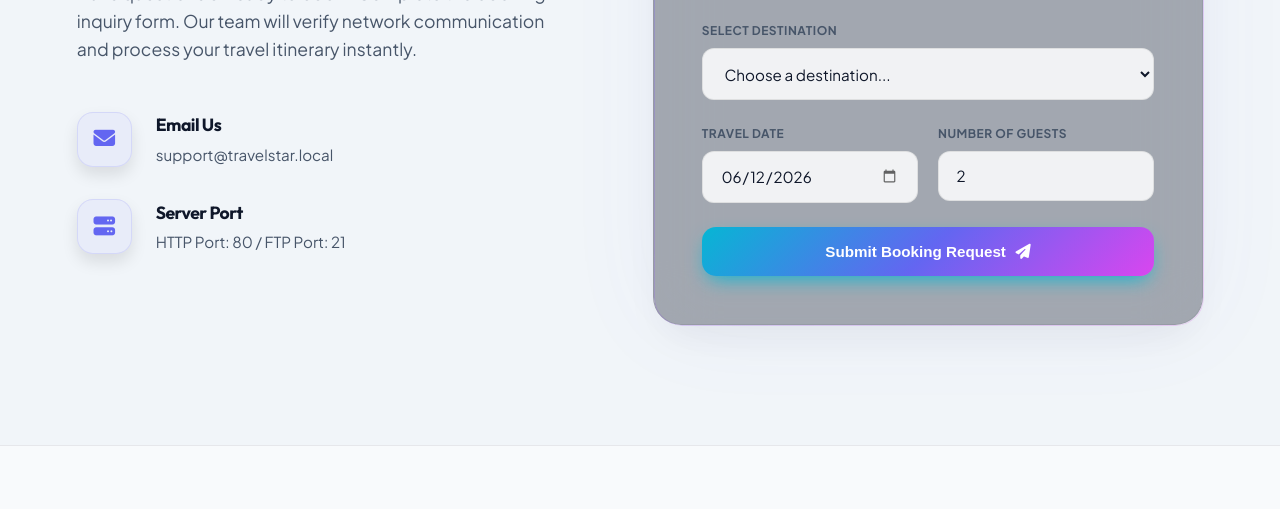
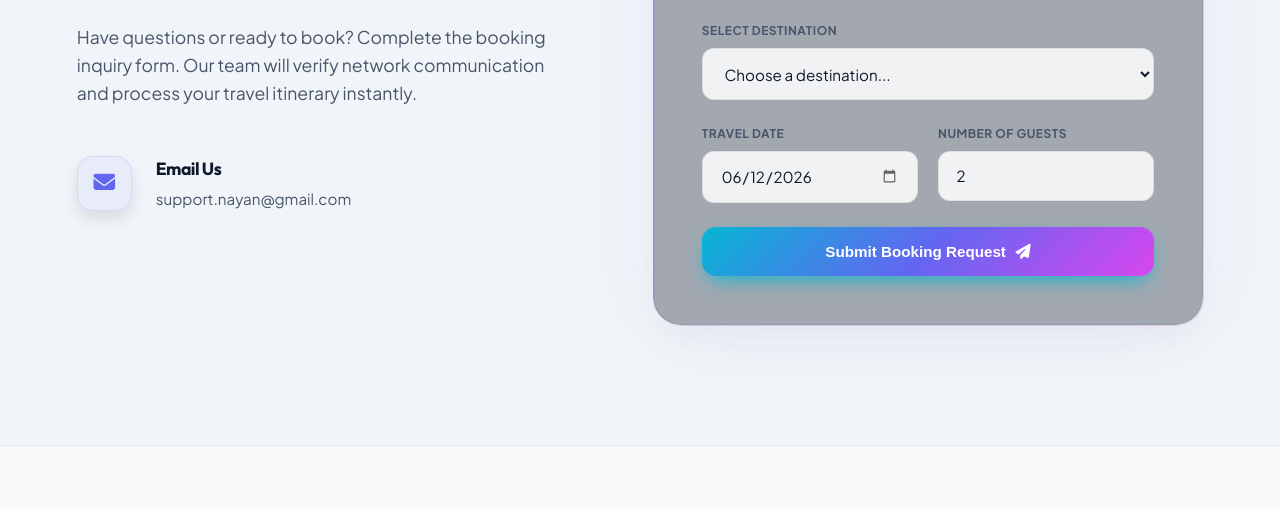
Before and after one commit to anankush/PROJECT-T, a plain HTML site: page index.html in a window 1280 px wide. Shown: the part 3552-4061 px from the top of the page. Drawn offline with Linux system fonts and the light colour scheme.

Commit message:
Updated contact email to support.nayan@gmail.com and removed server port info block

```diff
--- a/index.html
+++ b/index.html
@@ -304,14 +304,7 @@
                             <div class="contact-icon"><i class="fa-solid fa-envelope"></i></div>
                             <div>
                                 <h4>Email Us</h4>
-                                <p>support@travelstar.local</p>
-                            </div>
-                        </div>
-                        <div class="contact-item">
-                            <div class="contact-icon"><i class="fa-solid fa-server"></i></div>
-                            <div>
-                                <h4>Server Port</h4>
-                                <p>HTTP Port: 80 / FTP Port: 21</p>
+                                <p>support.nayan@gmail.com</p>
                             </div>
                         </div>
                     </div>
```
